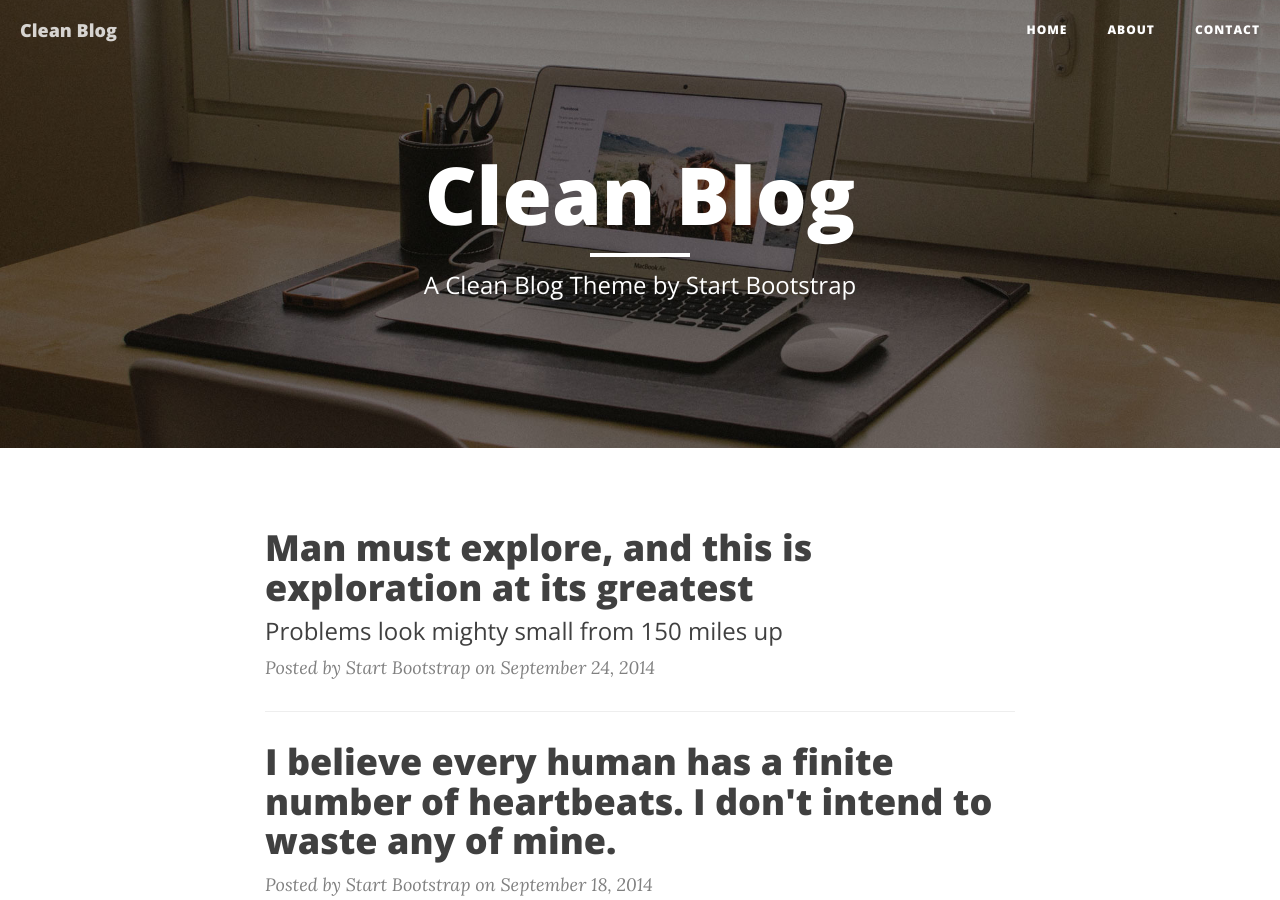
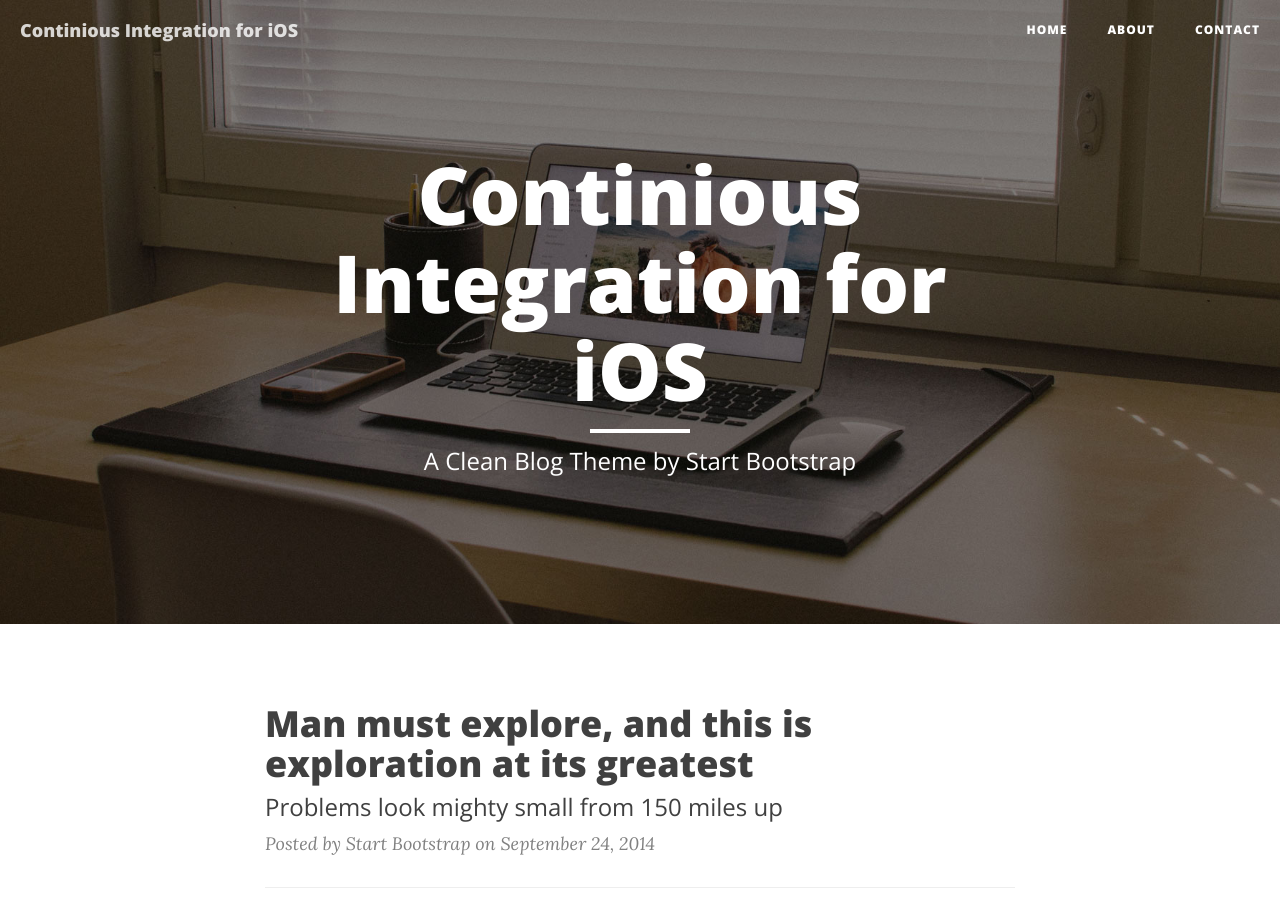
Before and after one commit to ciforios/ciforios.github.io, a Jekyll site: the page built from index.html, in a window 1280 px wide and 900 px high. Built offline with Jekyll 4.4.1, drawn with Linux system fonts in a browser that asks for light colours; nearby versions of some CDN libraries; the list of posts is cut into pages by our own code; some of the changed text lies outside the part shown.

Commit message:
added project information

```diff
--- a/_config.yml
+++ b/_config.yml
@@ -1,13 +1,13 @@
 # Site settings
-title: Clean Blog
+title: Continious Integration for iOS
 header-img: img/home-bg.jpg
-email: your-email@yourdomain.com
-description: "Write your site description here. It will be used as your sites meta description as well!"
-baseurl: "/startbootstrap-clean-blog-jekyll"
-url: "http://yourdomain.com"
-twitter_username: SBootstrap
-github_username:  davidtmiller
-facebook_username:  IronSummitMedia
+email: mkalla@gmx.net
+description: "Continious Integration for iOS - Setting up your system"
+baseurl: ""
+url: "http://ciforios.github.io"
+twitter_username: ciforios
+github_username:  ciforios
+facebook_username:  ciforios
 
 # Build settings
 markdown: kramdown
```
